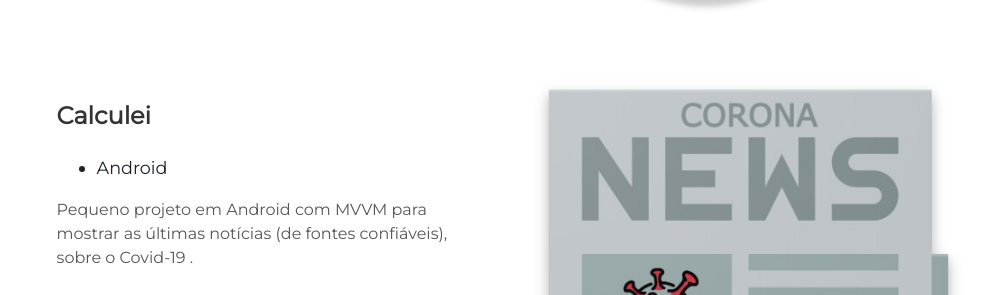
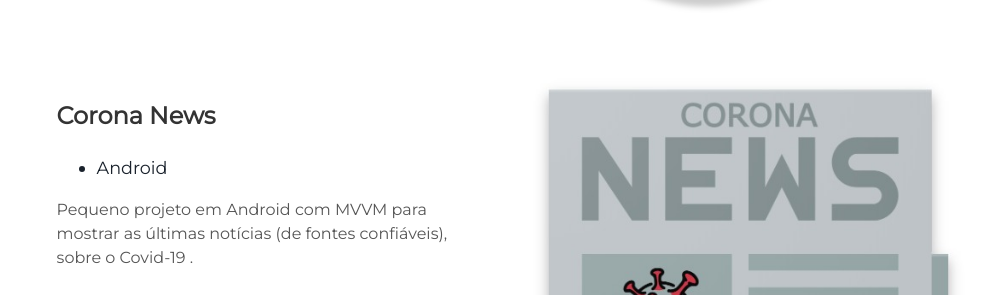
Before and after one commit to gnovakovski/gnovakovski.github.io, a Jekyll site: the page built from index.html, in a window 1280 px wide and 900 px high, scrolled down 1869 px. Shown: the part 159-454 px from the top of the window, without its empty margins (128-1114 px from the left). Built offline with Jekyll 4.4.1, drawn with Linux system fonts in a browser that asks for light colours.

Commit message:
Adicionando o projeto CoronaNews

```diff
--- a/_includes/projects.html
+++ b/_includes/projects.html
@@ -16,10 +16,10 @@
 </div>
 <div class="user-projects">
   <div class="images-right">
-    <img alt="calculei" src="{{ "/assets/img/corona-news-logo.jpeg" | prepend: site.baseurl }}" />
+    <img alt="coronanews" src="{{ "/assets/img/corona-news-logo.jpeg" | prepend: site.baseurl }}" />
   </div>
   <div class="contents">
-    <h3> Calculei </h3>
+    <h3> Corona News </h3>
     <ul>
       <li> Android</li>
     </ul>
```
